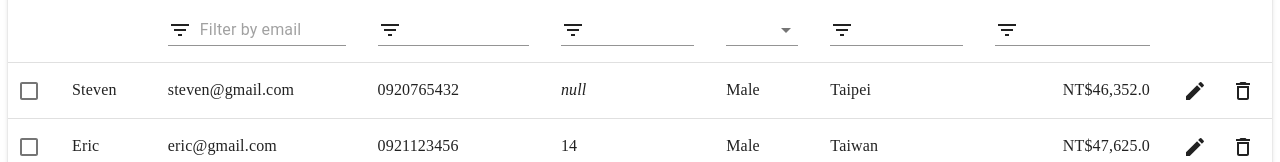
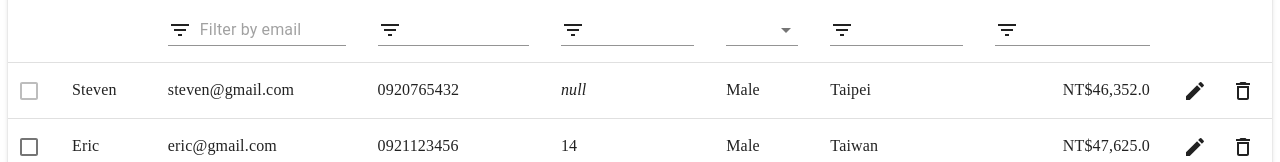
Before and after one commit to pluto123/material_table, a React (Create React App) app: page / in a window 1280 px wide. Shown: the part 132-294 px from the top of the page. Built offline with nearby package versions, Linux system fonts and the light colour scheme.

Commit message:
改變勾選框屬性

```diff
--- a/src/App.js
+++ b/src/App.js
@@ -88,7 +88,11 @@ function App() {
           actionsColumnIndex: -1,
           selection: true,
           showSelectAllCheckbox: false,
-          showTextRowsSelected: false
+          showTextRowsSelected: false,
+          selectionProps: rowData=>({
+            disabled: rowData.age==null,
+            color: "primary"
+          })
         }}
         editable={{
           onRowAdd: (newRow)=>new Promise((resolve, reject)=>{
```
